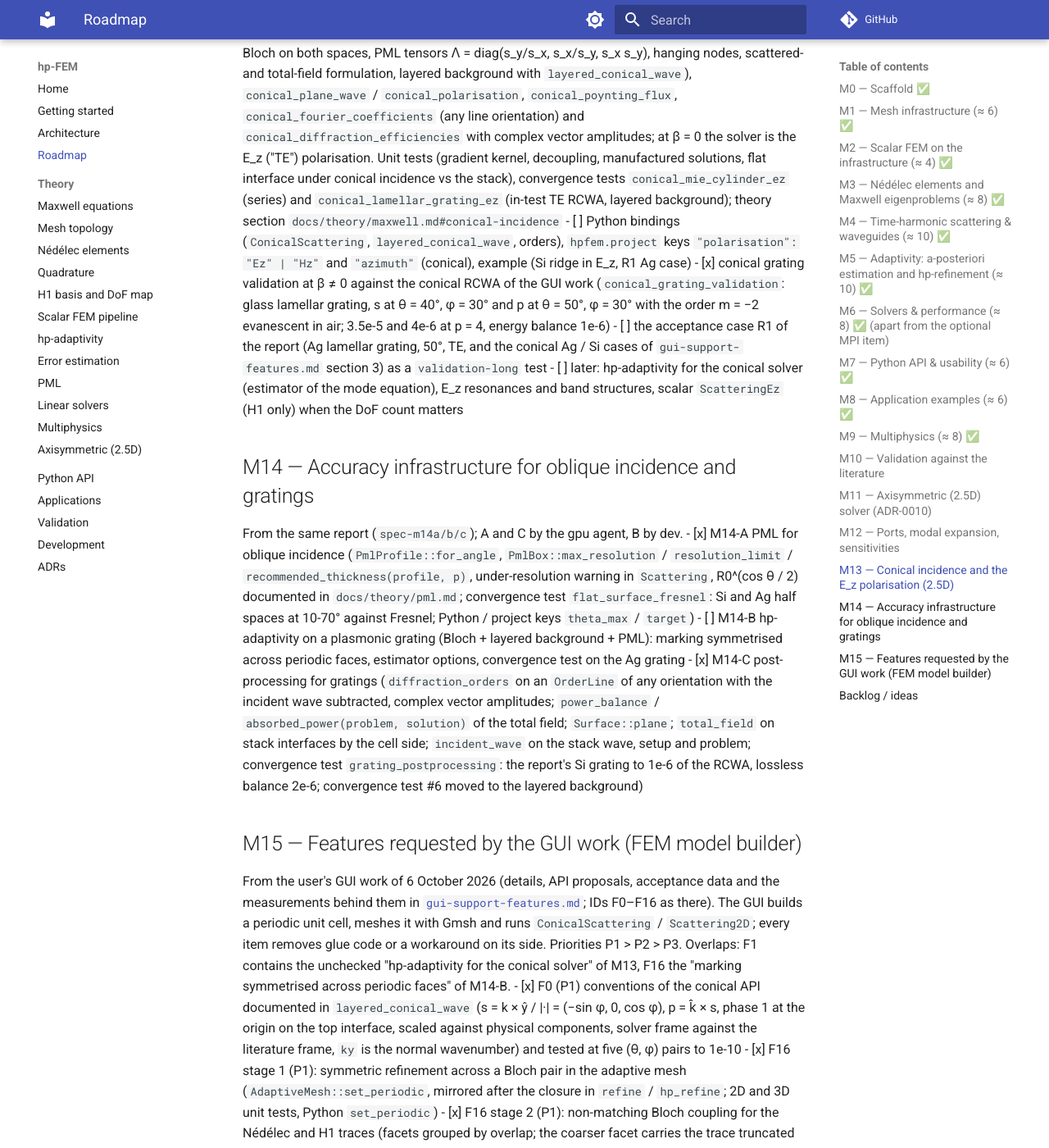
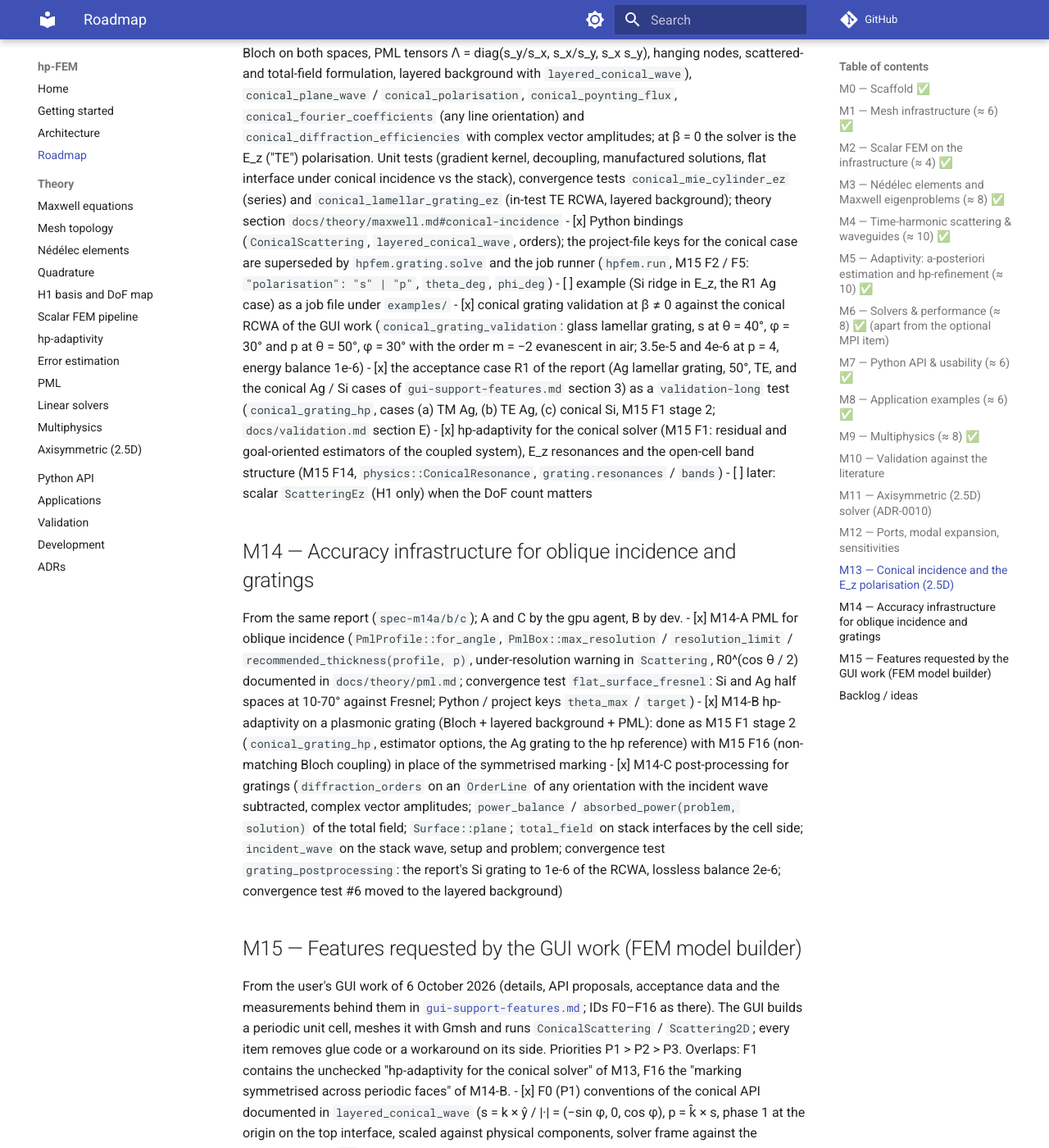
Before and after one commit to PhotonPower/hp-FEM, an MkDocs documentation site: the page built from docs/roadmap.md, in a window 1280 px wide and 1400 px high, scrolled down 6901 px. Shown: the whole window at 82% size. Built offline with MkDocs 1.6.1 and Material for MkDocs 9.7.7, drawn with Linux system fonts in a browser that asks for light colours; comment, search, counter and statistics services are not loaded.

Commit message:
docs(roadmap): tick the M12 and M14-B items completed by M15 F1, F2/F5, F14 and F16
Co-Authored-By: Claude Fable 5.1 <noreply@anthropic.com>

```diff
--- a/docs/roadmap.md
+++ b/docs/roadmap.md
@@ -242,16 +242,22 @@ polarisation of the 2D solver and the longitudinal wavenumber for the microscope
   manufactured solutions, flat interface under conical incidence vs the stack), convergence
   tests `conical_mie_cylinder_ez` (series) and `conical_lamellar_grating_ez` (in-test TE RCWA,
   layered background); theory section `docs/theory/maxwell.md#conical-incidence`
-- [ ] Python bindings (`ConicalScattering`, `layered_conical_wave`, orders), `hpfem.project` keys
-  `"polarisation": "Ez" | "Hz"` and `"azimuth"` (conical), example (Si ridge in E_z, R1 Ag case)
+- [x] Python bindings (`ConicalScattering`, `layered_conical_wave`, orders); the project-file
+  keys for the conical case are superseded by `hpfem.grating.solve` and the job runner
+  (`hpfem.run`, M15 F2 / F5: `"polarisation": "s" | "p"`, `theta_deg`, `phi_deg`)
+- [ ] example (Si ridge in E_z, the R1 Ag case) as a job file under `examples/`
 - [x] conical grating validation at β ≠ 0 against the conical RCWA of the GUI work
   (`conical_grating_validation`: glass lamellar grating, s at θ = 40°, φ = 30° and p at
   θ = 50°, φ = 30° with the order m = −2 evanescent in air; 3.5e-5 and 4e-6 at p = 4,
   energy balance 1e-6)
-- [ ] the acceptance case R1 of the report (Ag lamellar grating, 50°, TE, and the conical
+- [x] the acceptance case R1 of the report (Ag lamellar grating, 50°, TE, and the conical
   Ag / Si cases of `gui-support-features.md` section 3) as a `validation-long` test
-- [ ] later: hp-adaptivity for the conical solver (estimator of the mode equation), E_z
-  resonances and band structures, scalar `ScatteringEz` (H1 only) when the DoF count matters
+  (`conical_grating_hp`, cases (a) TM Ag, (b) TE Ag, (c) conical Si, M15 F1 stage 2;
+  `docs/validation.md` section E)
+- [x] hp-adaptivity for the conical solver (M15 F1: residual and goal-oriented estimators of
+  the coupled system), E_z resonances and the open-cell band structure (M15 F14,
+  `physics::ConicalResonance`, `grating.resonances` / `bands`)
+- [ ] later: scalar `ScatteringEz` (H1 only) when the DoF count matters
 
 ## M14 — Accuracy infrastructure for oblique incidence and gratings
 From the same report (`spec-m14a/b/c`); A and C by the gpu agent, B by dev.
@@ -260,8 +266,9 @@ From the same report (`spec-m14a/b/c`); A and C by the gpu agent, B by dev.
   `Scattering`, R0^(cos θ / 2) documented in `docs/theory/pml.md`; convergence test
   `flat_surface_fresnel`: Si and Ag half spaces at 10-70° against Fresnel; Python / project
   keys `theta_max` / `target`)
-- [ ] M14-B hp-adaptivity on a plasmonic grating (Bloch + layered background + PML): marking
-  symmetrised across periodic faces, estimator options, convergence test on the Ag grating
+- [x] M14-B hp-adaptivity on a plasmonic grating (Bloch + layered background + PML): done as
+  M15 F1 stage 2 (`conical_grating_hp`, estimator options, the Ag grating to the hp reference)
+  with M15 F16 (non-matching Bloch coupling) in place of the symmetrised marking
 - [x] M14-C post-processing for gratings (`diffraction_orders` on an `OrderLine` of any
   orientation with the incident wave subtracted, complex vector amplitudes; `power_balance` /
   `absorbed_power(problem, solution)` of the total field; `Surface::plane`; `total_field` on
```
